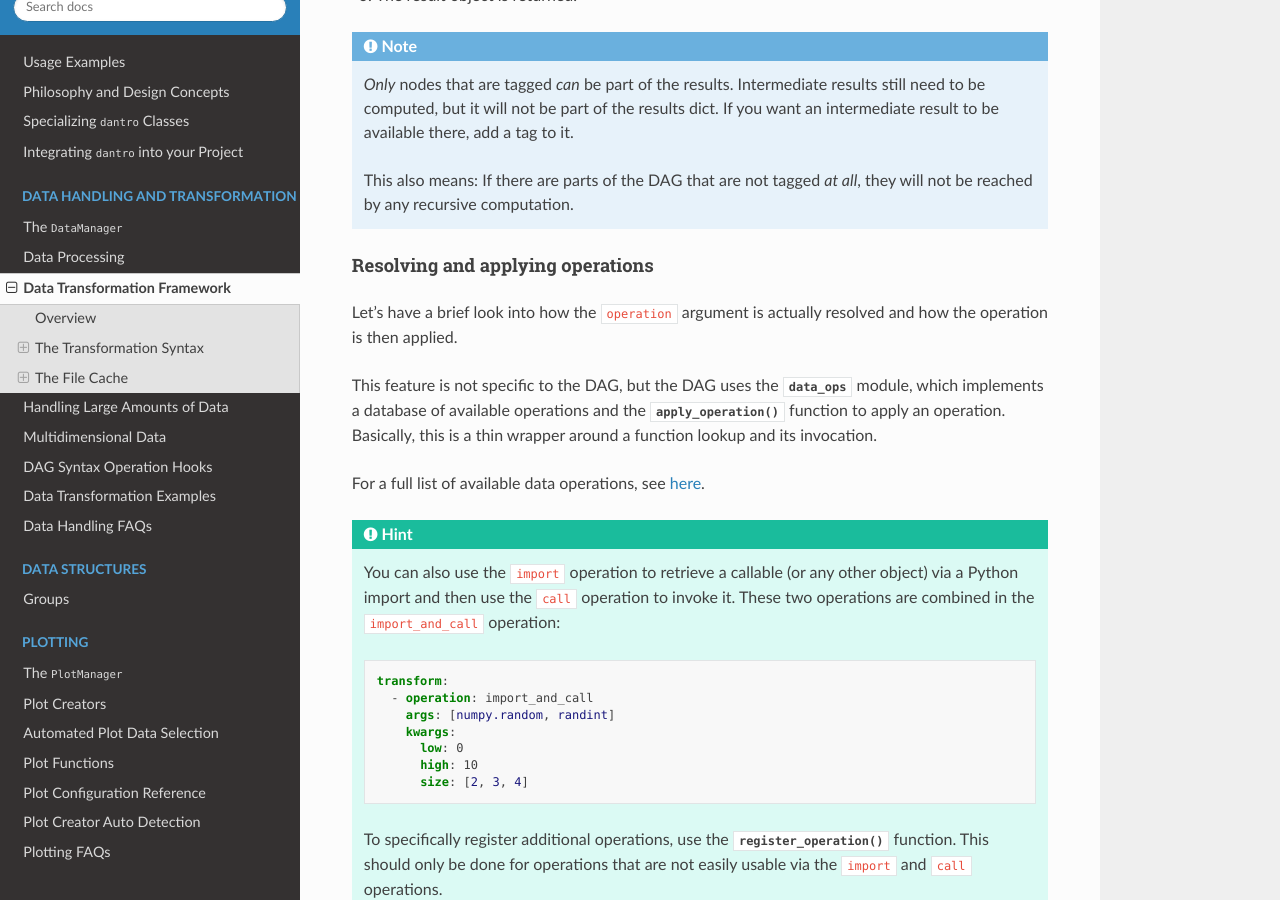
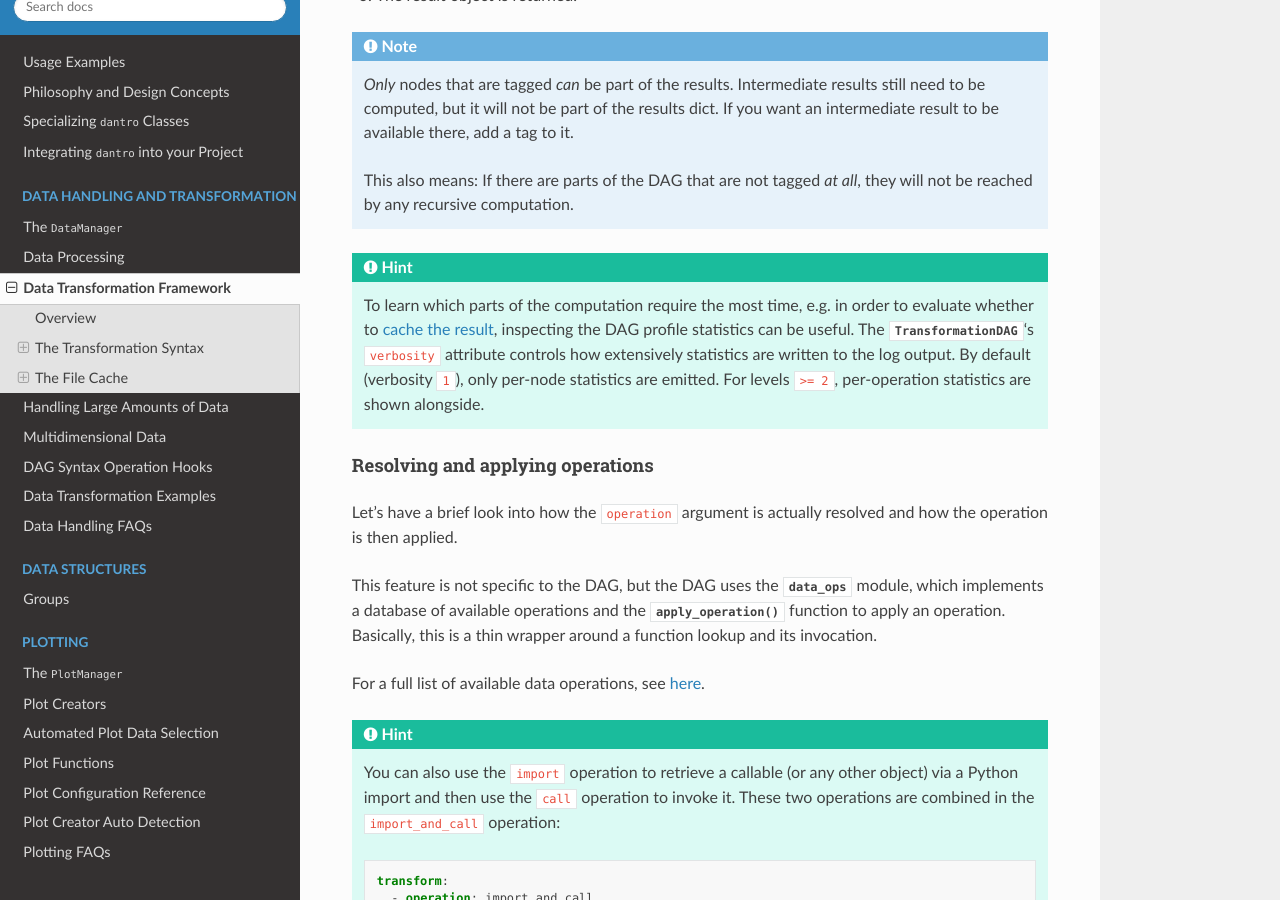
Before and after one commit to utopia-foss/dantro, a Sphinx documentation site: the page built from doc/data_io/transform.rst, in a window 1280 px wide and 900 px high, scrolled down 6835 px. Built offline with Sphinx 7.4.7 and the Read the Docs theme 2.0.0, drawn with Linux system fonts in a browser that asks for light colours; pages that are not in the unit, such as notebooks, are missing from menus.

Commit message:
Document `verbosity` argument in user manual

```diff
--- a/doc/data_io/transform.rst
+++ b/doc/data_io/transform.rst
@@ -288,6 +288,13 @@ Computing results works as follows:
     If you want an intermediate result to be available there, add a tag to it.
 
     This also means: If there are parts of the DAG that are not tagged *at all*, they will not be reached by any recursive computation.
+
+.. hint::
+
+    To learn which parts of the computation require the most time, e.g. in order to evaluate whether to :ref:`cache the result <dag_file_cache>`, inspecting the DAG profile statistics can be useful.
+    The :py:class:`~dantro.dag.TransformationDAG`\ 's ``verbosity`` attribute controls how extensively statistics are written to the log output.
+    By default (verbosity ``1``), only per-node statistics are emitted.
+    For levels ``>= 2``, per-operation statistics are shown alongside.
 
 
 .. _dag_operations:
--- a/doc/plotting/plot_data_selection.rst
+++ b/doc/plotting/plot_data_selection.rst
@@ -48,7 +48,7 @@ You then have the following arguments available to control its behaviour:
 
     - ``select`` and ``transform``: select data and perform transformations on it, see :py:meth:`~dantro.dag.TransformationDAG.add_nodes`.
     - ``compute_only``: controls which tags are to be computed, see :py:meth:`~dantro.dag.TransformationDAG.compute`
-    - ``dag_options``: passed to :py:class:`~dantro.dag.TransformationDAG` initialization, e.g. to control ``file_cache_defaults``.
+    - ``dag_options``: passed to :py:class:`~dantro.dag.TransformationDAG` initialization, e.g. to control ``file_cache_defaults`` or ``verbosity``
 
 .. note::
 
@@ -85,6 +85,7 @@ Some example plot configuration to select some containers from the data manager,
           tag: result
       compute_only: [result]
       dag_options:
+        verbosity: 3  # to show more profiling statistics (default: 1)
         file_cache_defaults:
           write: true
           read: true
```
Also changed, not shown: 1 other file.
